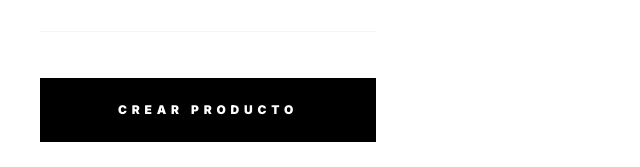
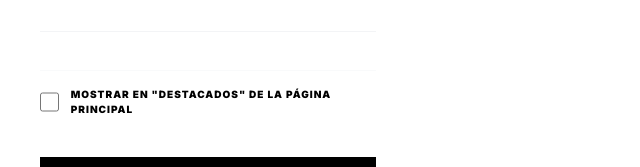
Before and after one commit to agusmerlo2005/muska2026, a Next.js app: page /admin/products in a window 1280 px wide. Shown: the part 986-1153 px from the top of the page, without its empty margins (0-640 px from the left). Built offline with nearby package versions, Linux system fonts and the light colour scheme; no server answers; the database is empty.

Commit message:
arreglando inicial

```diff
--- a/src/app/page.tsx
+++ b/src/app/page.tsx
@@ -15,9 +15,11 @@ export default function HomePage() {
     setAnimate(true);
 
     async function getProducts() {
+      // ✅ FILTRO POR DESTACADOS
       const { data } = await supabase
         .from('products')
         .select('*, categories(name)')
+        .eq('is_featured', true) // Solo los que Jazmín marcó
         .limit(4);
 
       setProducts(data || []);
@@ -85,7 +87,7 @@ export default function HomePage() {
               price={p.price}
               category={p.categories?.name || 'Objeto'}
               image={p.image_url}
-              stock={p.stock} // ✅ AHORA SÍ: El inicio ya sabe cuánto stock hay
+              stock={p.stock}
             />
           ))}
 
--- a/src/features/admin/components/ProductForm.tsx
+++ b/src/features/admin/components/ProductForm.tsx
@@ -16,19 +16,18 @@ export default function ProductForm({ categories, productToEdit, onSuccess }: Pr
   const [preview, setPreview] = useState<string | null>(productToEdit?.image_url || null);
   const supabase = createClient();
 
-  // Estados para manejar el filtrado de subcategorías
   const [filteredSubcategories, setFilteredSubcategories] = useState<any[]>([]);
 
   const [formData, setFormData] = useState({
     name: productToEdit?.name || '',
     price: productToEdit?.price || '',
     category_id: productToEdit?.category_id || '',
-    subcategory_id: productToEdit?.subcategory_id || '', // Nuevo campo
+    subcategory_id: productToEdit?.subcategory_id || '',
     description: productToEdit?.description || '',
     stock: productToEdit?.stock ?? 0,
+    is_featured: productToEdit?.is_featured ?? false, // ✅ NUEVO
   });
 
-  // Sincronización al editar
   useEffect(() => {
     if (productToEdit) {
       setFormData({
@@ -38,16 +37,15 @@ export default function ProductForm({ categories, productToEdit, onSuccess }: Pr
         subcategory_id: productToEdit.subcategory_id || '',
         description: productToEdit.description || '',
         stock: productToEdit.stock ?? 0,
+        is_featured: productToEdit.is_featured ?? false, // ✅ NUEVO
       });
       setPreview(productToEdit.image_url || null);
 
-      // Si estamos editando, filtramos las subcategorías iniciales
       const subs = categories.filter(c => c.parent_id === productToEdit.category_id);
       setFilteredSubcategories(subs);
     }
   }, [productToEdit, categories]);
 
-  // Manejador de cambio de categoría principal
   const handleCategoryChange = (catId: string) => {
     setFormData({ ...formData, category_id: catId, subcategory_id: '' });
     const subs = categories.filter(c => c.parent_id === catId);
@@ -77,9 +75,10 @@ export default function ProductForm({ categories, productToEdit, onSuccess }: Pr
         name: formData.name.toUpperCase(),
         price: parseFloat(formData.price.toString()),
         category_id: formData.category_id,
-        subcategory_id: formData.subcategory_id || null, // Enviamos null si no hay subcategoría
+        subcategory_id: formData.subcategory_id || null,
         description: formData.description,
         stock: parseInt(formData.stock.toString()) || 0,
+        is_featured: formData.is_featured, // ✅ NUEVO
         image_url,
       };
 
@@ -89,7 +88,7 @@ export default function ProductForm({ categories, productToEdit, onSuccess }: Pr
       } else {
         const { error } = await supabase.from('products').insert([payload]);
         if (error) throw error;
-        setFormData({ name: '', price: '', category_id: '', subcategory_id: '', description: '', stock: 0 });
+        setFormData({ name: '', price: '', category_id: '', subcategory_id: '', description: '', stock: 0, is_featured: false });
         setPreview(null);
       }
 
@@ -149,7 +148,6 @@ export default function ProductForm({ categories, productToEdit, onSuccess }: Pr
           </div>
         </div>
 
-        {/* SELECTS DE CATEGORÍAS */}
         <div className="grid grid-cols-2 gap-8">
           <div className="space-y-1">
             <label className={labelClasses}>Categoría Principal</label>
@@ -186,6 +184,20 @@ export default function ProductForm({ categories, productToEdit, onSuccess }: Pr
           <label className={labelClasses}>Descripción Breve</label>
           <textarea rows={3} className={`${inputClasses} resize-none`} placeholder="DETALLES O CARACTERÍSTICAS..." value={formData.description} onChange={e => setFormData({...formData, description: e.target.value})} />
         </div>
+
+        {/* ✅ SWITCH DE DESTACADOS */}
+        <div className="flex items-center gap-3 pt-4 border-t border-gray-50">
+          <input
+            type="checkbox"
+            id="is_featured"
+            className="w-5 h-5 accent-black cursor-pointer"
+            checked={formData.is_featured}
+            onChange={e => setFormData({...formData, is_featured: e.target.checked})}
+          />
+          <label htmlFor="is_featured" className="text-[10px] font-black uppercase tracking-widest cursor-pointer select-none">
+            Mostrar en "Destacados" de la página principal
+          </label>
+        </div>
       </div>
 
       <button disabled={loading} className="w-full bg-black text-white py-6 text-xs font-black uppercase tracking-[0.4em] hover:bg-gray-900 transition-all disabled:bg-gray-100 disabled:text-gray-300 active:scale-[0.98]">
```
